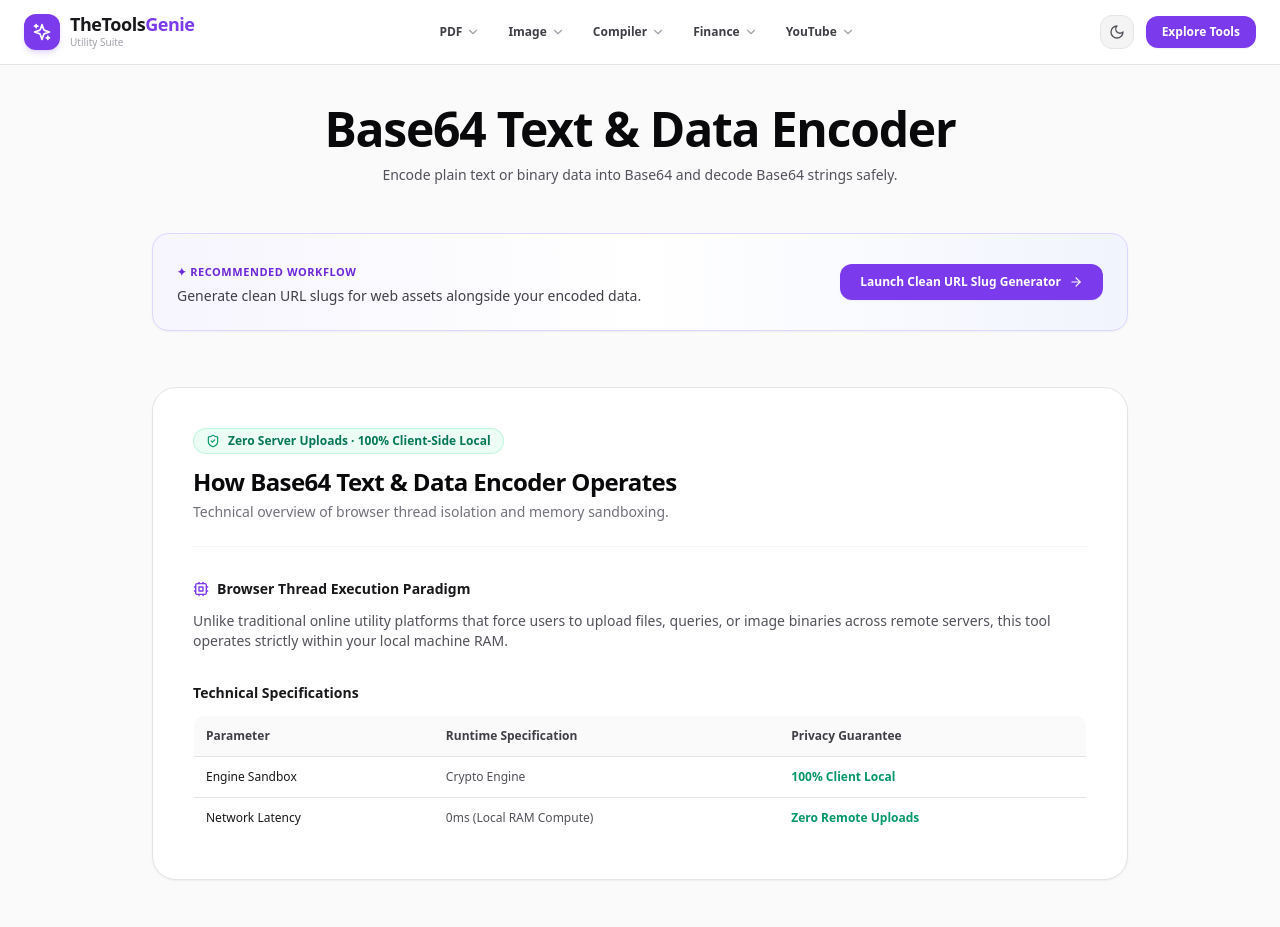
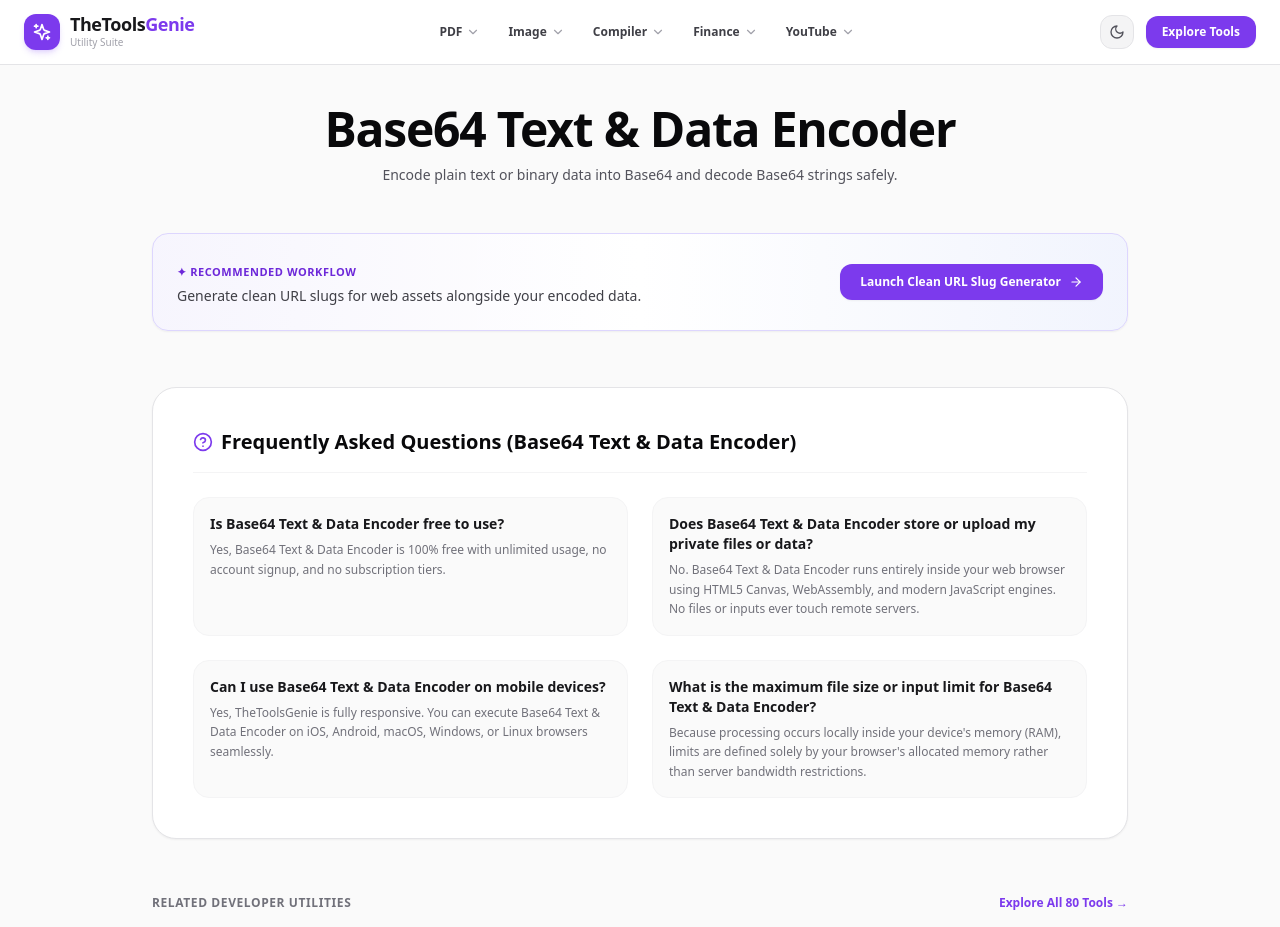
Before and after one commit to RajeshKhandare/thetoolsgenie-, a Next.js app: page /tools/base64-encoder-decoder in a window 1280 px wide. Shown: the top 927 px of the page. Built offline with nearby package versions, Linux system fonts and the light colour scheme.

Commit message:
Update page.tsx

```diff
--- a/app/tools/[slug]/page.tsx
+++ b/app/tools/[slug]/page.tsx
@@ -5,7 +5,7 @@ import Navbar from '@/components/Navbar';
 import Footer from '@/components/Footer';
 import ToolEngineRunner from '@/components/ToolEngineRunner';
 import { TOOLS_REGISTRY, ToolMeta } from '@/data/toolsRegistry';
-import { ShieldCheck, Cpu, ArrowRight } from 'lucide-react';
+import { ShieldCheck, Cpu, ArrowRight, HelpCircle } from 'lucide-react';
 import Link from 'next/link';
 
 export async function generateStaticParams() {
@@ -61,30 +61,40 @@ export default function ToolPage({ params }: { params: { slug: string } }) {
   );
 
   const relatedTools = TOOLS_REGISTRY.filter(
-    (t) => t.slug !== tool.slug
+    (t) => t.slug !== tool.slug && t.category === tool.category
   ).slice(0, 3);
+
+  // Dynamic FAQs tailored specifically to tool context
+  const dynamicFaqs = [
+    {
+      question: `Is ${tool.name} free to use?`,
+      answer: `Yes, ${tool.name} is 100% free with unlimited usage, no account signup, and no subscription tiers.`
+    },
+    {
+      question: `Does ${tool.name} store or upload my private files or data?`,
+      answer: `No. ${tool.name} runs entirely inside your web browser using HTML5 Canvas, WebAssembly, and modern JavaScript engines. No files or inputs ever touch remote servers.`
+    },
+    {
+      question: `Can I use ${tool.name} on mobile devices?`,
+      answer: `Yes, TheToolsGenie is fully responsive. You can execute ${tool.name} on iOS, Android, macOS, Windows, or Linux browsers seamlessly.`
+    },
+    {
+      question: `What is the maximum file size or input limit for ${tool.name}?`,
+      answer: `Because processing occurs locally inside your device's memory (RAM), limits are defined solely by your browser's allocated memory rather than server bandwidth restrictions.`
+    }
+  ];
 
   const faqSchema = {
     '@context': 'https://schema.org',
     '@type': 'FAQPage',
-    mainEntity: [
-      {
+    mainEntity: dynamicFaqs.map((faq) => ({
       '@type': 'Question',
-        name: `Is this ${tool.name} completely free to use?`,
+      name: faq.question,
       acceptedAnswer: {
         '@type': 'Answer',
-          text: `Yes, ${tool.name} is 100% free with no registration, no hidden usage tiers, and zero server upload latency.`,
+        text: faq.answer,
       },
-      },
-      {
-        '@type': 'Question',
-        name: `Does ${tool.name} store or upload my files and queries?`,
-        acceptedAnswer: {
-          '@type': 'Answer',
-          text: `No. All operations, mathematical calculations, and media processing execute strictly within your client browser RAM via WebAssembly and Canvas APIs.`,
-        },
-      },
-    ],
+    })),
   };
 
   return (
@@ -98,7 +108,7 @@ export default function ToolPage({ params }: { params: { slug: string } }) {
         />
 
         <main className="mx-auto max-w-5xl px-4 pt-8 sm:pt-10 pb-16 sm:px-6">
-          {/* Standalone Tool Hero - Clean Minimalist SaaS Look */}
+          {/* Header */}
           <div className="text-center max-w-3xl mx-auto mb-8">
             <h1 className="text-3xl sm:text-4xl lg:text-5xl font-black tracking-tight text-zinc-950 dark:text-white">
               {tool.name}
@@ -109,10 +119,10 @@ export default function ToolPage({ params }: { params: { slug: string } }) {
             </p>
           </div>
 
-          {/* Engine Runner */}
+          {/* 100% Active Universal Runner */}
           <ToolEngineRunner tool={tool} />
 
-          {/* Next Recommended Workflow */}
+          {/* Recommended Companion Tool */}
           {companionTool && (
             <section className="mt-12 rounded-2xl border border-violet-200 dark:border-zinc-800 bg-gradient-to-r from-violet-50/70 via-white to-indigo-50/70 dark:from-zinc-900 dark:via-zinc-900 dark:to-zinc-900 p-6 shadow-sm flex flex-col sm:flex-row items-start sm:items-center justify-between gap-4">
               <div className="space-y-1">
@@ -133,66 +143,36 @@ export default function ToolPage({ params }: { params: { slug: string } }) {
             </section>
           )}
 
-          {/* E-E-A-T Technical Guide */}
-          <article className="mt-14 space-y-8 rounded-3xl border border-zinc-200 dark:border-zinc-800 bg-white dark:bg-zinc-900 p-6 sm:p-10 shadow-sm text-zinc-800 dark:text-zinc-200">
-            <div className="border-b border-zinc-100 dark:border-zinc-800 pb-6">
-              <div className="flex items-center gap-2 text-xs font-semibold text-emerald-700 dark:text-emerald-400 bg-emerald-50 dark:bg-emerald-950/40 px-3 py-1 rounded-full w-fit border border-emerald-200/60 dark:border-emerald-800 mb-3">
-                <ShieldCheck className="h-3.5 w-3.5 text-emerald-600 dark:text-emerald-400" />
-                <span>Zero Server Uploads · 100% Client-Side Local</span>
+          {/* Interactive FAQs Accordion / Grid */}
+          <section className="mt-14 rounded-3xl border border-zinc-200 dark:border-zinc-800 bg-white dark:bg-zinc-900 p-6 sm:p-10 shadow-sm">
+            <div className="flex items-center gap-2 mb-6 border-b border-zinc-100 dark:border-zinc-800 pb-4">
+              <HelpCircle className="h-5 w-5 text-violet-600 dark:text-violet-400" />
+              <h2 className="text-lg sm:text-xl font-black text-zinc-950 dark:text-white">
+                Frequently Asked Questions ({tool.name})
+              </h2>
             </div>
-              <h2 className="text-xl font-black tracking-tight sm:text-2xl text-zinc-950 dark:text-white">
-                How {tool.name} Operates
-              </h2>
-              <p className="mt-1 text-xs sm:text-sm text-zinc-500 dark:text-zinc-400">
-                Technical overview of browser thread isolation and memory sandboxing.
+
+            <div className="grid grid-cols-1 sm:grid-cols-2 gap-6">
+              {dynamicFaqs.map((faq, idx) => (
+                <div key={idx} className="space-y-1.5 p-4 rounded-2xl bg-zinc-50 dark:bg-zinc-800/40 border border-zinc-100 dark:border-zinc-800">
+                  <h3 className="text-xs sm:text-sm font-bold text-zinc-900 dark:text-white">
+                    {faq.question}
+                  </h3>
+                  <p className="text-xs text-zinc-500 dark:text-zinc-400 leading-relaxed">
+                    {faq.answer}
                   </p>
                 </div>
-
-            <section className="space-y-3">
-              <h3 className="text-sm font-bold text-zinc-900 dark:text-white flex items-center gap-2">
-                <Cpu className="h-4 w-4 text-violet-600 dark:text-violet-400" />
-                Browser Thread Execution Paradigm
-              </h3>
-              <p className="text-xs sm:text-sm leading-relaxed text-zinc-600 dark:text-zinc-400">
-                Unlike traditional online utility platforms that force users to upload files, queries, or image binaries across remote servers, this tool operates strictly within your local machine RAM.
-              </p>
+              ))}
+            </div>
           </section>
 
-            {/* Tech Specs Table */}
-            <section className="space-y-3">
-              <h3 className="text-sm font-bold text-zinc-900 dark:text-white">Technical Specifications</h3>
-              <div className="overflow-x-auto">
-                <table className="w-full text-left text-xs border border-zinc-200 dark:border-zinc-800 rounded-xl overflow-hidden">
-                  <thead className="bg-zinc-50 dark:bg-zinc-800 text-zinc-700 dark:text-zinc-300 font-bold border-b border-zinc-200 dark:border-zinc-700">
-                    <tr>
-                      <th className="p-3">Parameter</th>
-                      <th className="p-3">Runtime Specification</th>
-                      <th className="p-3">Privacy Guarantee</th>
-                    </tr>
-                  </thead>
-                  <tbody className="divide-y divide-zinc-200 dark:divide-zinc-800 text-zinc-600 dark:text-zinc-400">
-                    <tr>
-                      <td className="p-3 font-medium text-zinc-900 dark:text-white">Engine Sandbox</td>
-                      <td className="p-3">{tool.badge}</td>
-                      <td className="p-3 text-emerald-600 dark:text-emerald-400 font-semibold">100% Client Local</td>
-                    </tr>
-                    <tr>
-                      <td className="p-3 font-medium text-zinc-900 dark:text-white">Network Latency</td>
-                      <td className="p-3">0ms (Local RAM Compute)</td>
-                      <td className="p-3 text-emerald-600 dark:text-emerald-400 font-semibold">Zero Remote Uploads</td>
-                    </tr>
-                  </tbody>
-                </table>
-              </div>
-            </section>
-          </article>
-
-          {/* Related Utilities */}
+          {/* Related Tools */}
+          {relatedTools.length > 0 && (
             <section className="mt-14">
               <div className="flex items-center justify-between mb-4">
-              <h3 className="text-xs font-bold uppercase tracking-wider text-zinc-500">Related Utilities</h3>
-              <Link href="/#tools" className="text-xs font-semibold text-violet-600 dark:text-violet-400 hover:underline">
-                Explore All Tools →
+                <h3 className="text-xs font-bold uppercase tracking-wider text-zinc-500">Related {tool.category} Utilities</h3>
+                <Link href="/tools" className="text-xs font-semibold text-violet-600 dark:text-violet-400 hover:underline">
+                  Explore All 80 Tools →
                 </Link>
               </div>
               <div className="grid grid-cols-1 sm:grid-cols-3 gap-4">
@@ -215,6 +195,7 @@ export default function ToolPage({ params }: { params: { slug: string } }) {
                 ))}
               </div>
             </section>
+          )}
         </main>
       </div>
 
```
Lines whose indentation alone changed are shown as unchanged.
